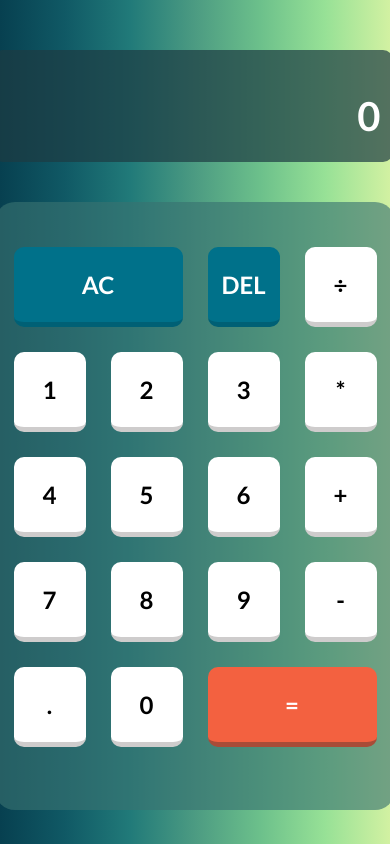
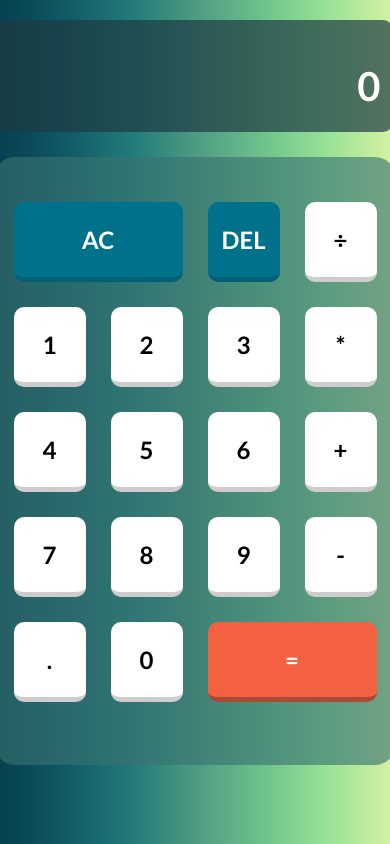
Before and after one commit to PedroMilani04/react-calculator, a React (Create React App) app: page / in a window 390 px wide. Built offline with nearby package versions, Linux system fonts and the light colour scheme.

Commit message:
Update App.css

```diff
--- a/src/App.css
+++ b/src/App.css
@@ -145,7 +145,7 @@ body {
 
   .calculator-grid, .box, .calculator-output {
     margin-right: 70px;
-    margin-top: 25px;
+    margin-top: 10px;
   }
 
 
```
